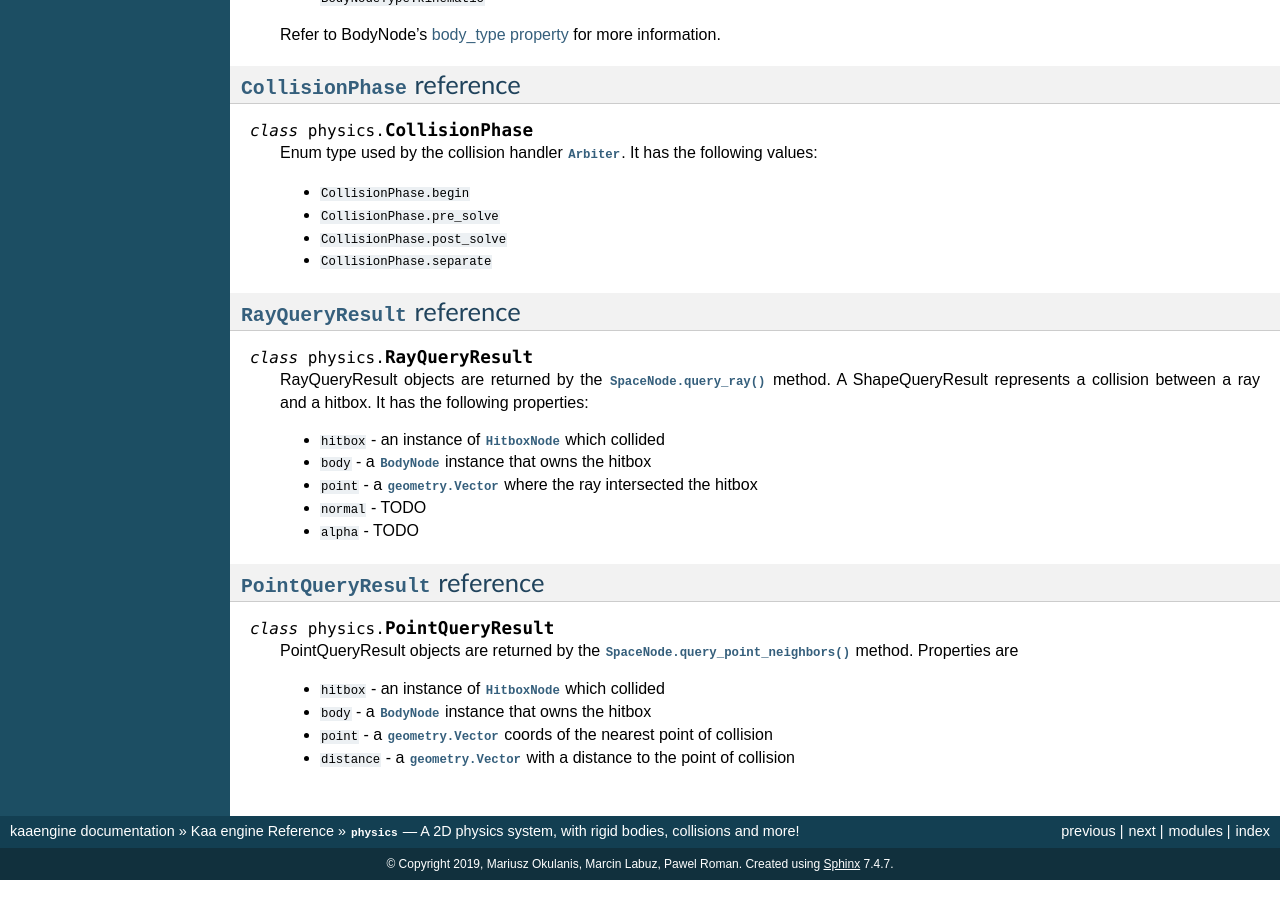
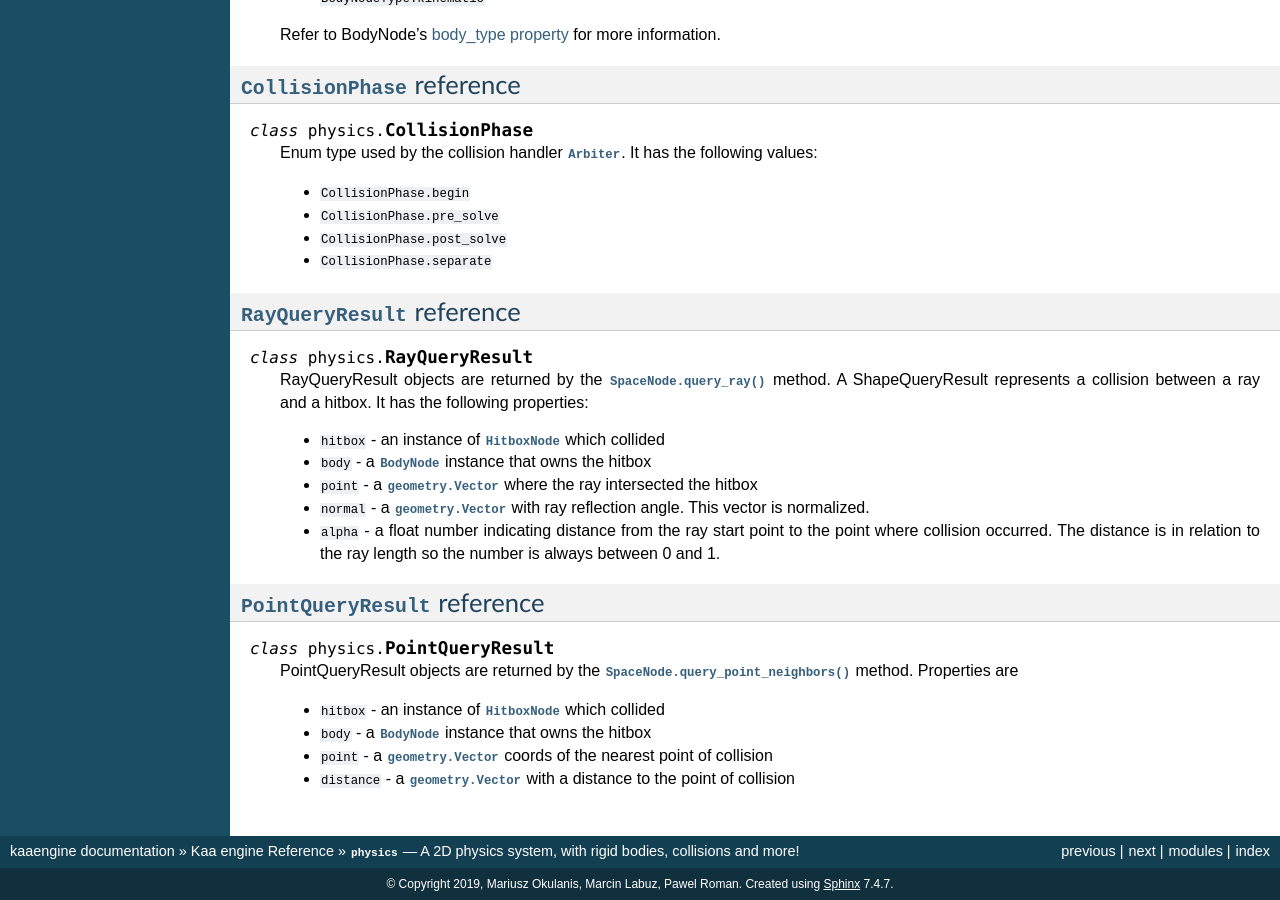
Before and after one commit to kaaengine/kaa, a Sphinx documentation site: the page built from docs/reference/physics.rst, in a window 1280 px wide and 900 px high, scrolled down 10111 px. Built offline with Sphinx 7.4.7, drawn with Linux system fonts in a browser that asks for light colours.

Commit message:
added documentation info on ray collision results

```diff
--- a/docs/reference/physics.rst
+++ b/docs/reference/physics.rst
@@ -641,8 +641,8 @@ Instance properties:
     * :code:`hitbox` - an instance of :class:`HitboxNode` which collided
     * :code:`body` - a :class:`BodyNode` instance that owns the hitbox
     * :code:`point` - a :class:`geometry.Vector` where the ray intersected the hitbox
-    * :code:`normal` - TODO
-    * :code:`alpha` - TODO
+    * :code:`normal` - a :class:`geometry.Vector` with ray reflection angle. This vector is normalized.
+    * :code:`alpha` - a float number indicating distance from the ray start point to the point where collision occurred. The distance is in relation to the ray length so the number is always between 0 and 1.
 
 :class:`PointQueryResult` reference
 -----------------------------------
```
